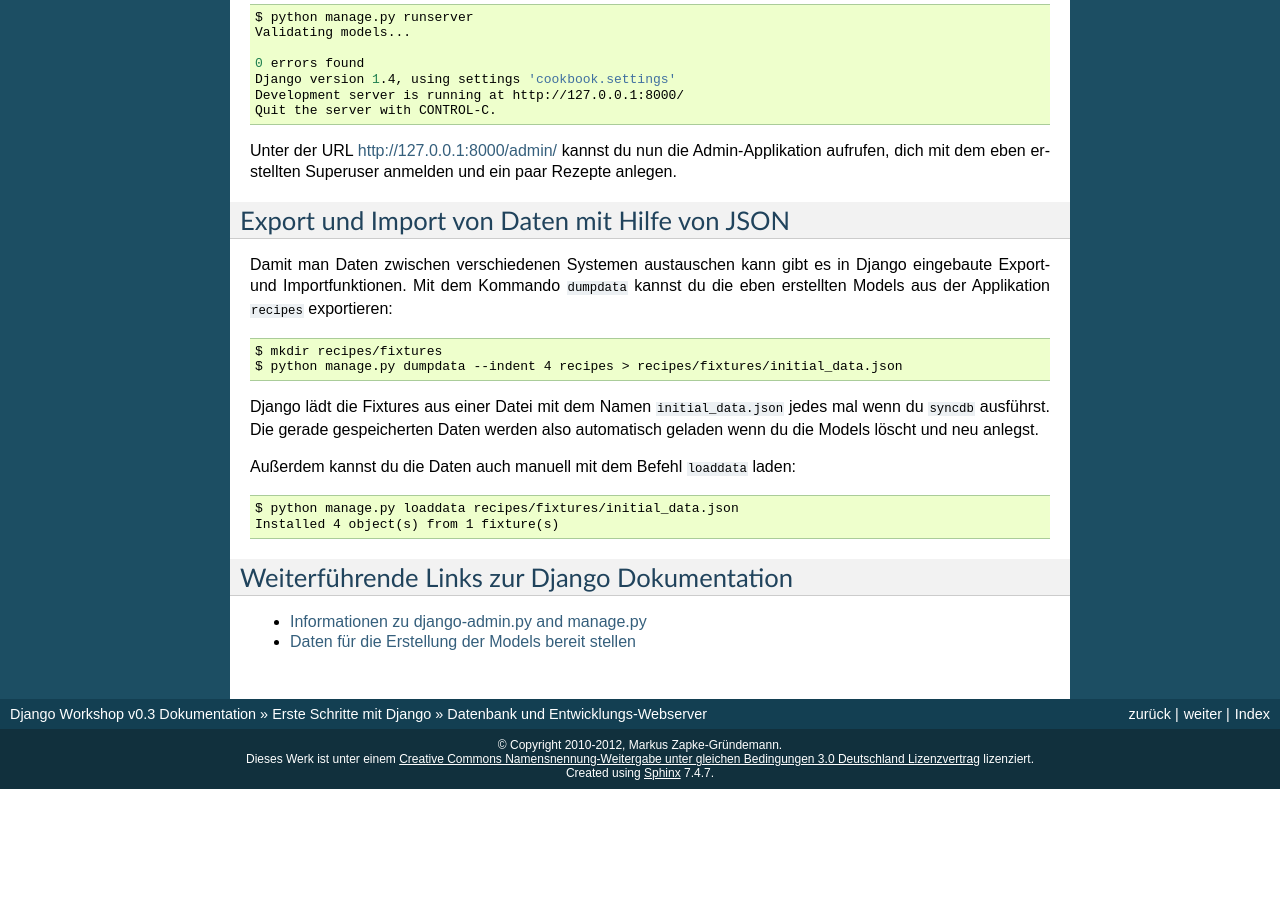
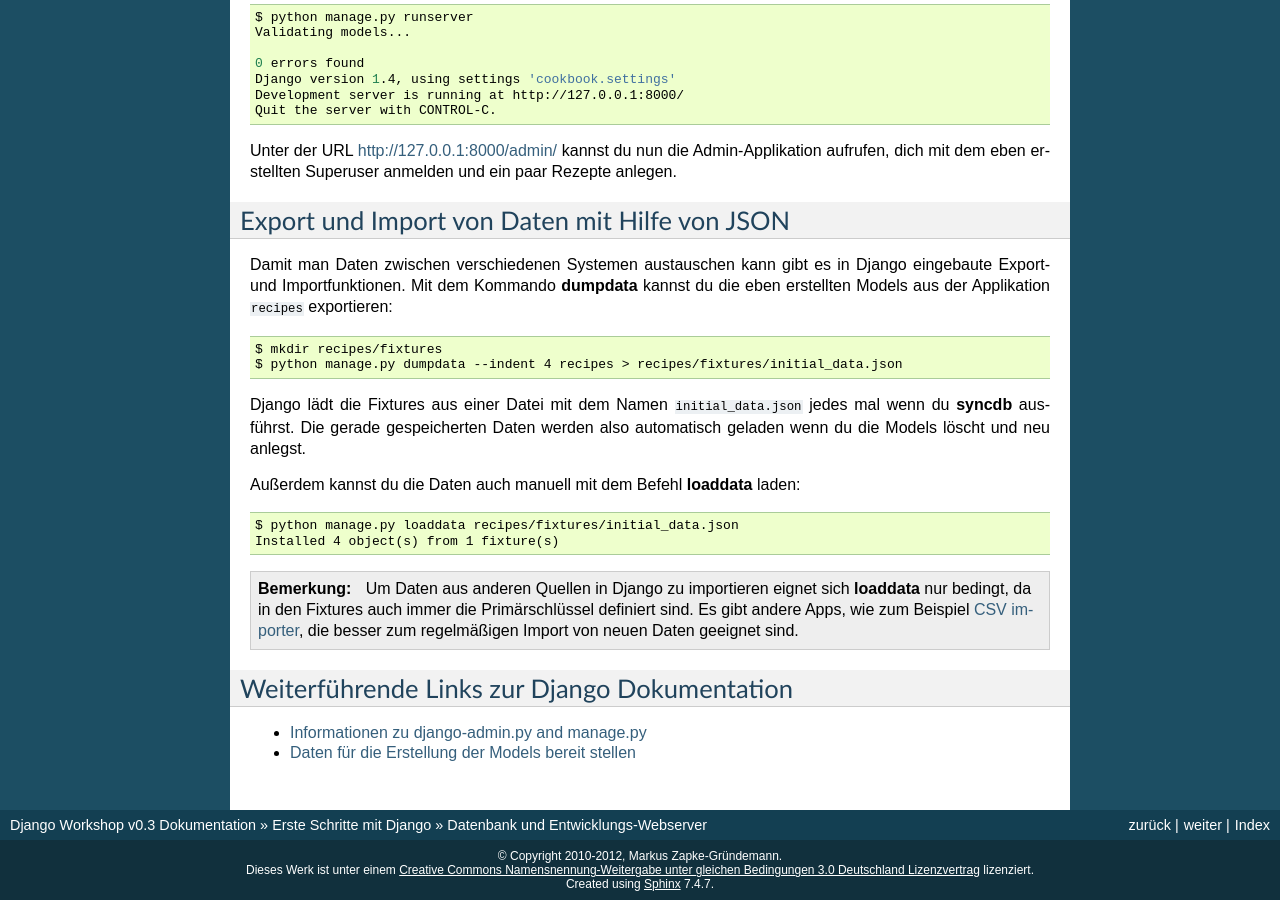
Before and after one commit to keimlink/django-workshop, a Sphinx documentation site: the page built from docs/erste_schritte/datenbank.rst, in a window 1280 px wide and 900 px high, scrolled down 1685 px. Built offline with Sphinx 7.4.7, drawn with Linux system fonts in a browser that asks for light colours; before the commit the page ends 2474 px from its top, so only the background shows below that.

Commit message:
Hinweis auf CSV importer eingefügt, bessere Formatierung

```diff
--- a/docs/erste_schritte/datenbank.rst
+++ b/docs/erste_schritte/datenbank.rst
@@ -122,21 +122,32 @@ Export und Import von Daten mit Hilfe von JSON
 ==============================================
 
 Damit man Daten zwischen verschiedenen Systemen austauschen kann gibt es in
-Django eingebaute Export- und Importfunktionen. Mit dem Kommando ``dumpdata``
-kannst du die eben erstellten Models aus der Applikation ``recipes``
-exportieren::
+Django eingebaute Export- und Importfunktionen. Mit dem Kommando
+:program:`dumpdata` kannst du die eben erstellten Models aus der Applikation
+``recipes`` exportieren::
 
     $ mkdir recipes/fixtures
     $ python manage.py dumpdata --indent 4 recipes > recipes/fixtures/initial_data.json
 
-Django lädt die Fixtures aus einer Datei mit dem Namen ``initial_data.json``
-jedes mal wenn du ``syncdb`` ausführst. Die gerade gespeicherten Daten werden
-also automatisch geladen wenn du die Models löscht und neu anlegst.
+Django lädt die Fixtures aus einer Datei mit dem Namen
+:file:`initial_data.json` jedes mal wenn du :program:`syncdb` ausführst. Die
+gerade gespeicherten Daten werden also automatisch geladen wenn du die Models
+löscht und neu anlegst.
 
-Außerdem kannst du die Daten auch manuell mit dem Befehl ``loaddata`` laden::
+Außerdem kannst du die Daten auch manuell mit dem Befehl :program:`loaddata` laden::
 
     $ python manage.py loaddata recipes/fixtures/initial_data.json
     Installed 4 object(s) from 1 fixture(s)
+
+.. note::
+
+    Um Daten aus anderen Quellen in Django zu importieren eignet sich
+    :program:`loaddata` nur bedingt, da in den Fixtures auch immer die
+    Primärschlüssel definiert sind. Es gibt andere Apps, wie zum Beispiel `CSV
+    importer`_, die besser zum regelmäßigen Import von neuen Daten geeignet
+    sind.
+
+.. _CSV importer: http://django-csv-importer.readthedocs.org/
 
 Weiterführende Links zur Django Dokumentation
 =============================================
```
